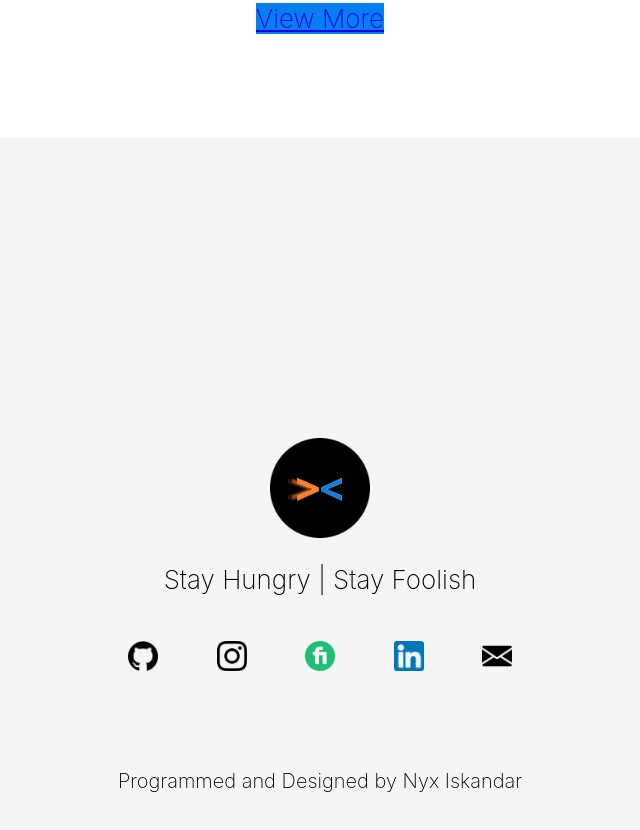
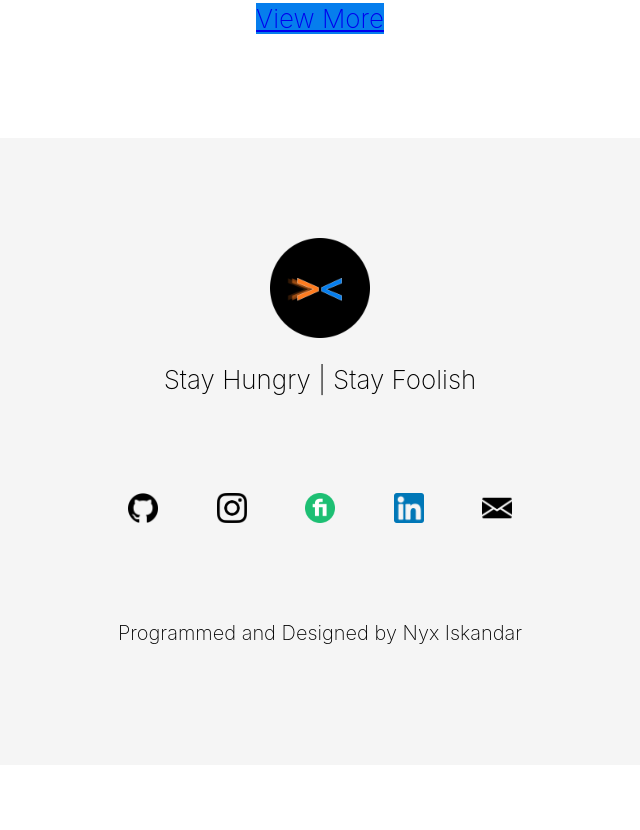
Before and after one commit to xyntechx/Website, a React (Create React App) app: page / in a window 1280 px wide. Shown: the part 6400-7230 px from the top of the page, without its empty margins (320-960 px from the left). After the commit the page ends 7165 px from the top, so only its background shows below. Built offline with nearby package versions, Linux system fonts and the light colour scheme.

Commit message:
Update Navbar.js

```diff
--- a/src/Navbar.js
+++ b/src/Navbar.js
@@ -8,10 +8,11 @@ import xyntechx from './images/xyntechx.png'
 
 function Navbar() {
     return (
-        <div className="box-container" style={{backgroundColor:'#F5F5F5'}}>
+        <div className="box-container" style={{backgroundColor:'#F5F5F5', paddingTop:'0px', paddingBottom:'0px'}}>
             <div className='nav-bar'>
                 <img style={{height:'100px'}} src={xyntechx} alt="Xyntechx"/>
                 <p>Stay Hungry | Stay Foolish</p>
+                <p></p>
                 <div style={{display:'flex', justifyContent:'center', alignItems:'center', padding:'20px'}}>
                     <a
                         href="https://github.com/xyntechx"
```
